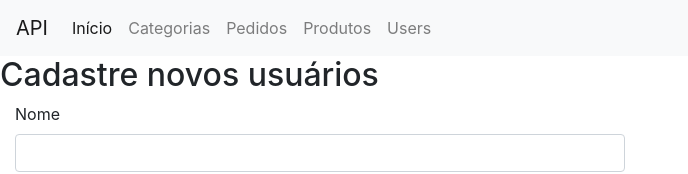
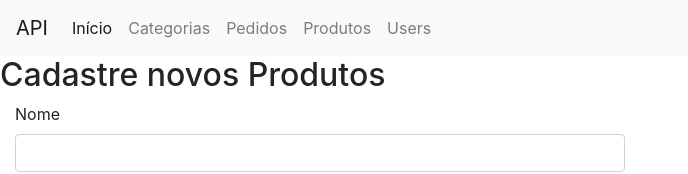
Before and after one commit to hrocha85/API-Rest-angula-ciro, an Angular app: page /products in a window 1280 px wide. Shown: the top 174 px of the page, without its empty margins (0-688 px from the left). Built offline with nearby package versions, Linux system fonts and the light colour scheme; no server answers.

Commit message:
commit
Signed-off-by: hrocha85 <hrocha85@gmail.com>

```diff
--- a/src/app/products/products.component.html
+++ b/src/app/products/products.component.html
@@ -1,5 +1,5 @@
 
-<h2>Cadastre novos usuários</h2>
+<h2>Cadastre novos Produtos</h2>
 <form method="POST" class=" col-6" #frm="ngForm" (ngSubmit)= "criar(frm)">
   <div class="form-group">
     <label for="exampleInputEmail1">Nome</label>
```
